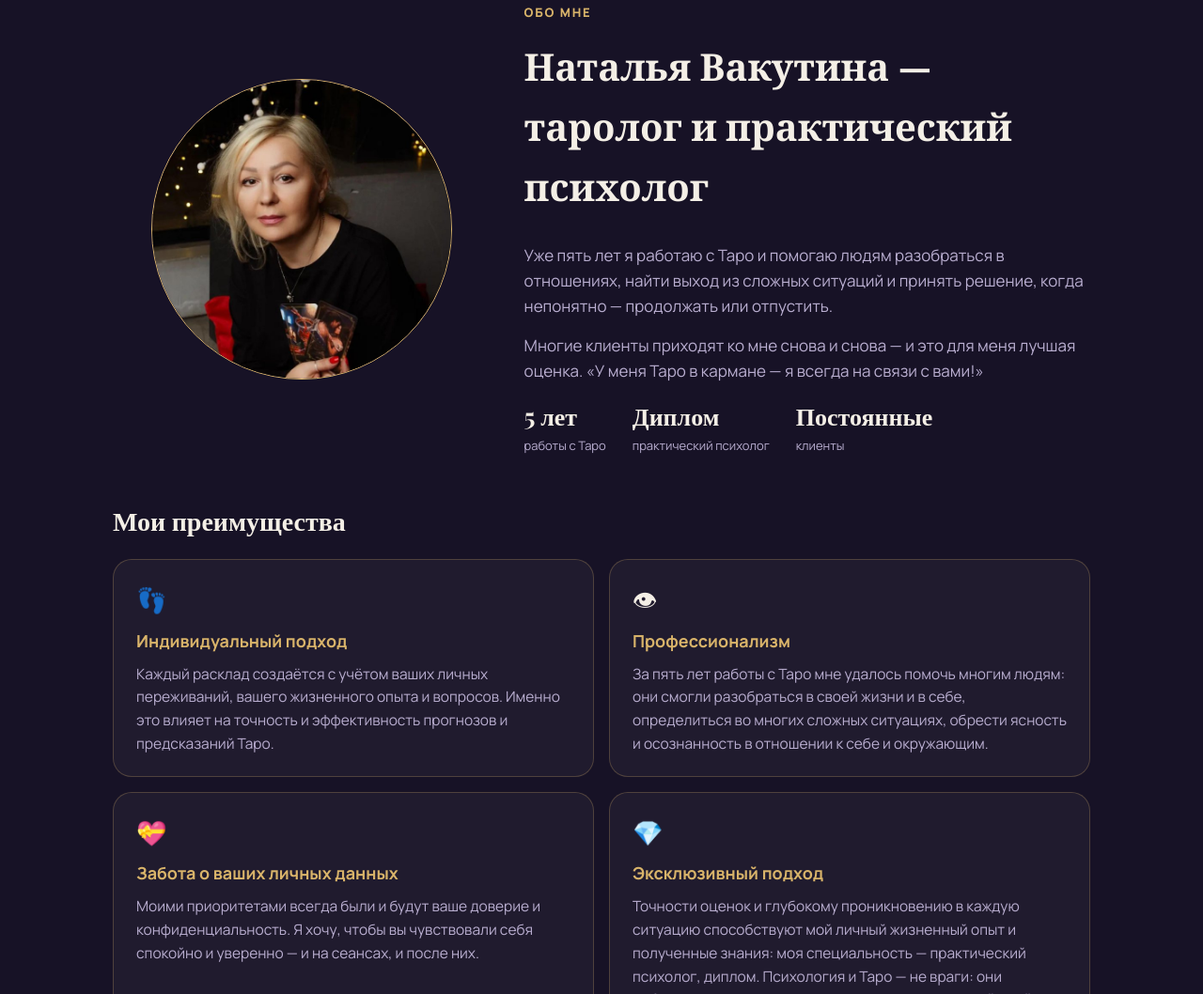
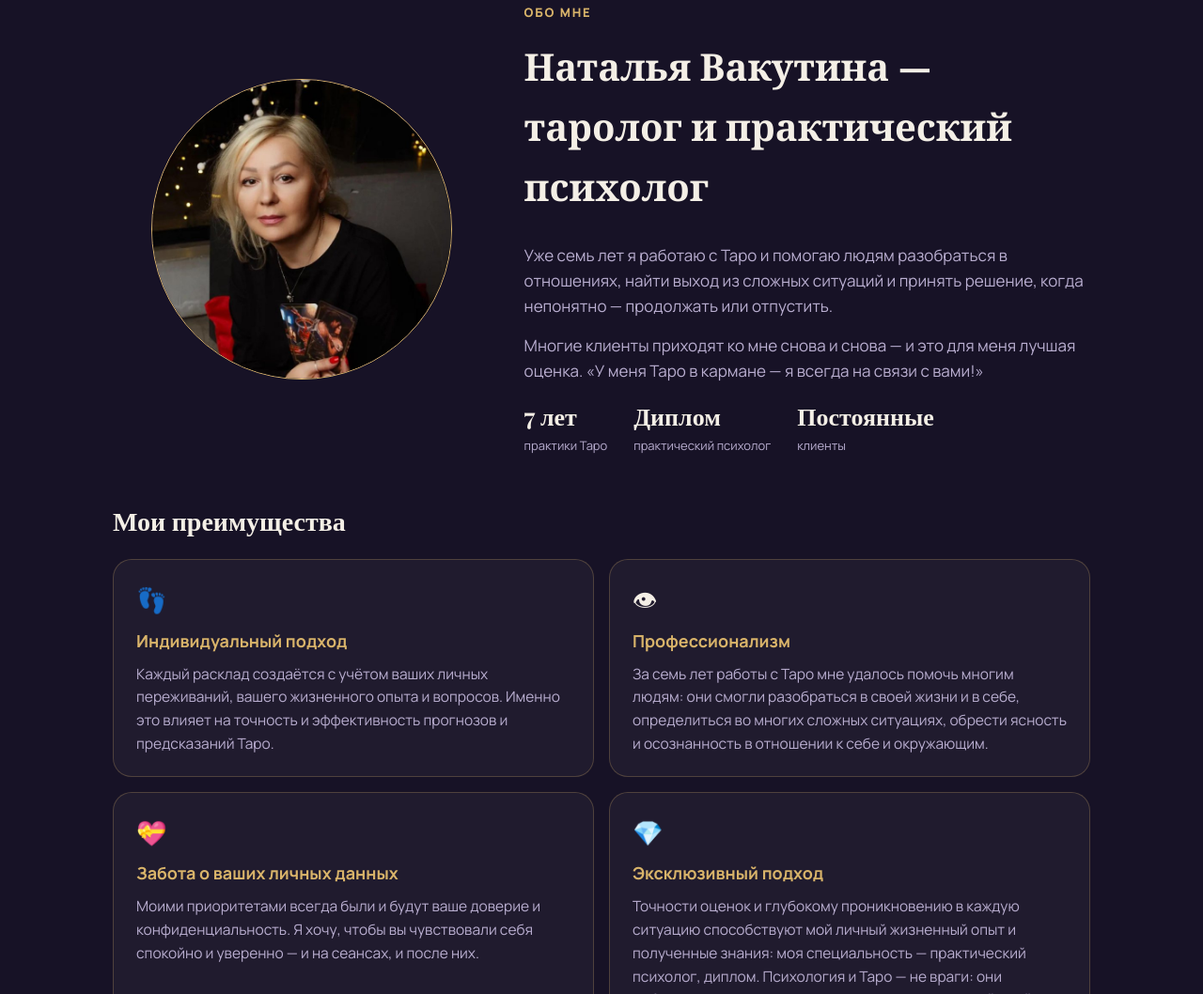
Before and after one commit to tatjkail-boop/sites, a plain HTML site: page zazerkalie-vakutina/index.html in a window 1280 px wide. Shown: the part 1022-2080 px from the top of the page at 94% size. Drawn offline with nearby package versions, Linux system fonts and the light colour scheme.

Commit message:
Vakutina: 7 лет практики
Co-Authored-By: Claude Opus 5.5 <noreply@anthropic.com>
Claude-Session: https://claude.ai/code/session_011vt9iVEJXHyJeF2bRLWYS1

```diff
--- a/zazerkalie-vakutina/index.html
+++ b/zazerkalie-vakutina/index.html
@@ -115,15 +115,15 @@ footer b{color:var(--ink)}footer a{color:var(--gold)}footer small{opacity:.7}
   <div>
     <div class="k">Обо мне</div>
     <h2>Наталья Вакутина — таролог и практический психолог</h2>
-    <p>Уже пять лет я работаю с Таро и помогаю людям разобраться в отношениях, найти выход из сложных ситуаций и принять решение, когда непонятно — продолжать или отпустить.</p>
+    <p>Уже семь лет я работаю с Таро и помогаю людям разобраться в отношениях, найти выход из сложных ситуаций и принять решение, когда непонятно — продолжать или отпустить.</p>
     <p>Многие клиенты приходят ко мне снова и снова — и это для меня лучшая оценка. «У меня Таро в кармане — я всегда на связи с вами!»</p>
-    <div class="stats"><div><strong>5 лет</strong>работы с Таро</div><div><strong>Диплом</strong>практический психолог</div><div><strong>Постоянные</strong>клиенты</div></div>
+    <div class="stats"><div><strong>7 лет</strong>практики Таро</div><div><strong>Диплом</strong>практический психолог</div><div><strong>Постоянные</strong>клиенты</div></div>
   </div>
   </div>
   <h3 class="advh">Мои преимущества</h3>
   <div class="adv">
     <div class="a"><i>👣</i><b>Индивидуальный подход</b><p>Каждый расклад создаётся с учётом ваших личных переживаний, вашего жизненного опыта и вопросов. Именно это влияет на точность и эффективность прогнозов и предсказаний Таро.</p></div>
-    <div class="a"><i>👁</i><b>Профессионализм</b><p>За пять лет работы с Таро мне удалось помочь многим людям: они смогли разобраться в своей жизни и в себе, определиться во многих сложных ситуациях, обрести ясность и осознанность в отношении к себе и окружающим.</p></div>
+    <div class="a"><i>👁</i><b>Профессионализм</b><p>За семь лет работы с Таро мне удалось помочь многим людям: они смогли разобраться в своей жизни и в себе, определиться во многих сложных ситуациях, обрести ясность и осознанность в отношении к себе и окружающим.</p></div>
     <div class="a"><i>💝</i><b>Забота о ваших личных данных</b><p>Моими приоритетами всегда были и будут ваше доверие и конфиденциальность. Я хочу, чтобы вы чувствовали себя спокойно и уверенно — и на сеансах, и после них.</p></div>
     <div class="a"><i>💎</i><b>Эксклюзивный подход</b><p>Точности оценок и глубокому проникновению в каждую ситуацию способствуют мой личный жизненный опыт и полученные знания: моя специальность — практический психолог, диплом. Психология и Таро — не враги: они работают в союзе и дают целостное видение и надёжный результат.</p></div>
   </div>
```
